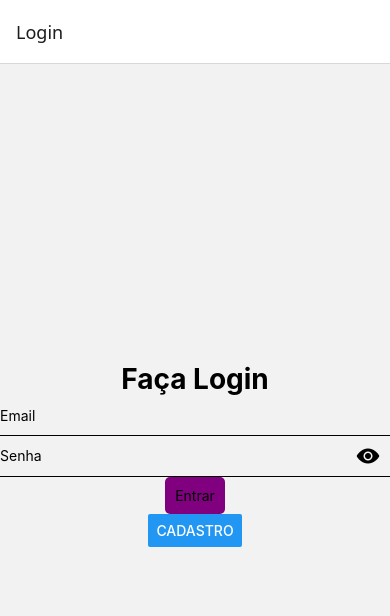
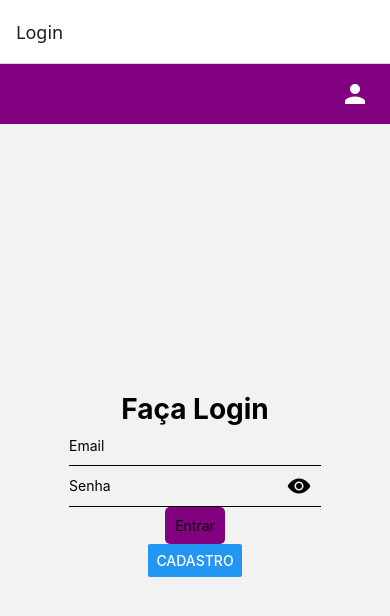
Before and after one commit to MariaMendes11/MeuAPP, a React Native app in the folder meuApp/: screen /Login in a window 390 px wide. Shown: the top 616 px of the page. Built offline with nearby package versions, Linux system fonts and the light colour scheme.

Commit message:
nova atualização

```diff
--- a/meuApp/src/App.js
+++ b/meuApp/src/App.js
@@ -7,19 +7,38 @@
 import CadastroEventoScreen from './screens/CadastroEventoScreen';
 import CadastroOrganizadorScreen from './screens/CadastroOrganizadorScreen';
 import CadastroIngressoScreen from './screens/CadastroIngressoScreen';
+import Layout from "./components/Layout";
+import Login from "./screens/LoginScreen";
+import Cadastro from "./screens/CadastroScreen"
 
 const Stack = createStackNavigator();
 
 export default function App() {
   return (
     <NavigationContainer>
-      <Stack.Navigator initialRouteName="Login">
-        <Stack.Screen name="Login" component={LoginScreen} />
-        <Stack.Screen name="Cadastro" component={CadastroScreen} />
+      <Stack.Navigator >
+        <Stack.Screen
+          name="Login"
+          component={()=>(
+          <Layout>
+            <Login />
+          </Layout>
+        )} />
+        <Stack.Screen
+           name="Cadastro"
+           component={()=>(
+          <Layout>
+            <Cadastro />
+          </Layout>
+        )} />
         <Stack.Screen name="Home" component={HomeScreen} />
         <Stack.Screen name="CadastroEvento" component={CadastroEventoScreen} />
-        <Stack.Screen name="CadastroOrganizador" component={CadastroOrganizadorScreen} />
-        <Stack.Screen name="CadastroIngresso" component={CadastroIngressoScreen} />
+        <Stack.Screen
+          name="CadastroOrganizador"
+          component={CadastroOrganizadorScreen} />
+        <Stack.Screen
+          name="CadastroIngresso"
+          component={CadastroIngressoScreen} />
       </Stack.Navigator>
     </NavigationContainer>
   );
--- /dev/null
+++ b/meuApp/src/components/Layout.js
@@ -0,0 +1,39 @@
+import React from "react";
+import { View, StyleSheet, TouchableOpacity } from "react-native";
+import Icon from "react-native-vector-icons/MaterialIcons";
+
+
+export default function Layout({ children }) {
+  return (
+    <View style={{ flex: 1 }}>
+      {/* cabeçalho*/}
+      <View style={styles.header}>
+        <TouchableOpacity
+          onPress={() => {
+            console.log("Botão Clicado");
+          }}
+        >
+          <Icon name="person" size={30} color="#fff" />
+        </TouchableOpacity>
+      </View>
+      {/* Conteudo Principal */}
+      <View style={styles.container}>{children}</View>
+    </View>
+  );
+}
+const styles = StyleSheet.create({
+  header: {
+    backgroundColor: "purple",
+    width: "100%",
+    height: 60,
+    justifyContent: "center",
+    alignItems: "flex-end",
+    paddingHorizontal: 20,
+  },
+  container: {
+    flex: 1,
+    justifyContent: "center",
+    alignItems: "center",
+    paddingHorizontal: 20,
+  },
+});
--- a/meuApp/src/screens/CadastroScreen.js
+++ b/meuApp/src/screens/CadastroScreen.js
@@ -1,8 +1,10 @@
 import React, {useState} from "react";
 import { View, Text, TextInput, TouchableOpacity, Alert, StyleSheet } from "react-native";
 import api from '../axios/axios'
+import { useNavigation } from "@react-navigation/native";
 
-export default function Cadastro({ navigation }){
+export default function Cadastro(){
+  const navigation = useNavigation();
     const [user,setUser] = useState({
         name:"",
         email:"",
--- a/meuApp/src/screens/LoginScreen.js
+++ b/meuApp/src/screens/LoginScreen.js
@@ -2,8 +2,11 @@
 import { View, Text, TextInput, TouchableOpacity, Alert, StyleSheet, Button } from "react-native";
 import api from '../axios/axios'
 import {Ionicons} from '@expo/vector-icons';
+import { useNavigation } from "@react-navigation/native";
 
-export default function Login({ navigation }){
+
+export default function Login(){
+    const navigation = useNavigation();
     const [user,setUser] = useState({
         email:"",
         password:"",
```
